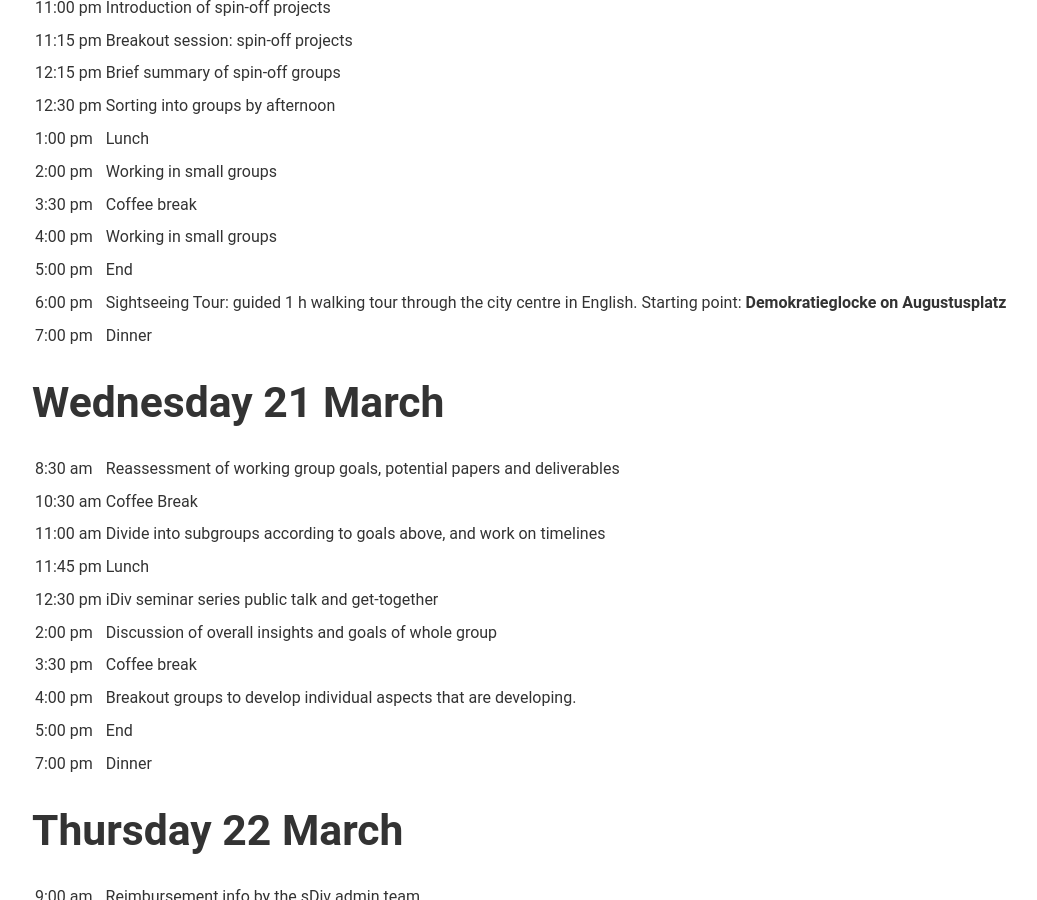
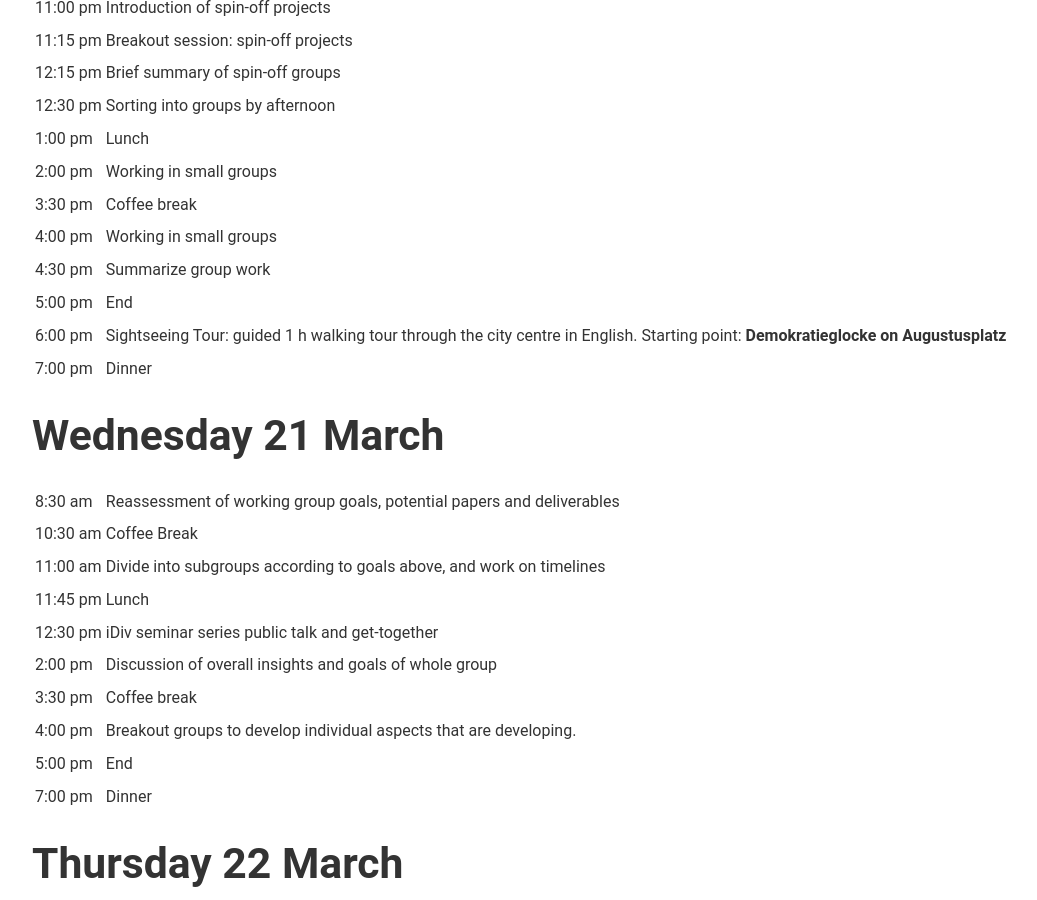
Before and after one commit to messDiv/messDiv.github.io, a Jekyll site: the page built from _posts/2018-03-05-schedule-idea.md, in a window 1280 px wide and 900 px high, scrolled down 1369 px. Shown: the whole window, without its empty margins (118-1155 px from the left). Built offline with Jekyll 4.4.1, drawn with Linux system fonts in a browser that asks for light colours.

Commit message:
Wednesday update

```diff
--- a/_posts/2018-03-05-schedule-idea.md
+++ b/_posts/2018-03-05-schedule-idea.md
@@ -46,6 +46,7 @@ This meeting will take place from 19th to 23rd March 2018 at iDiv, Deutscher Pla
 | 2:00 pm | Working in small groups |
 | 3:30 pm  | Coffee break |
 | 4:00 pm  | Working in small groups |
+| 4:30 pm | Summarize group work |
 | 5:00 pm  | End |
 | 6:00 pm  | Sightseeing Tour: guided 1 h walking tour through the city centre in English. Starting point: [Demokratieglocke on Augustusplatz](https://goo.gl/maps/XCwxnSjUqyN2) |
 | 7:00 pm  | Dinner |
```
Also changed, not shown: 2 other files.
